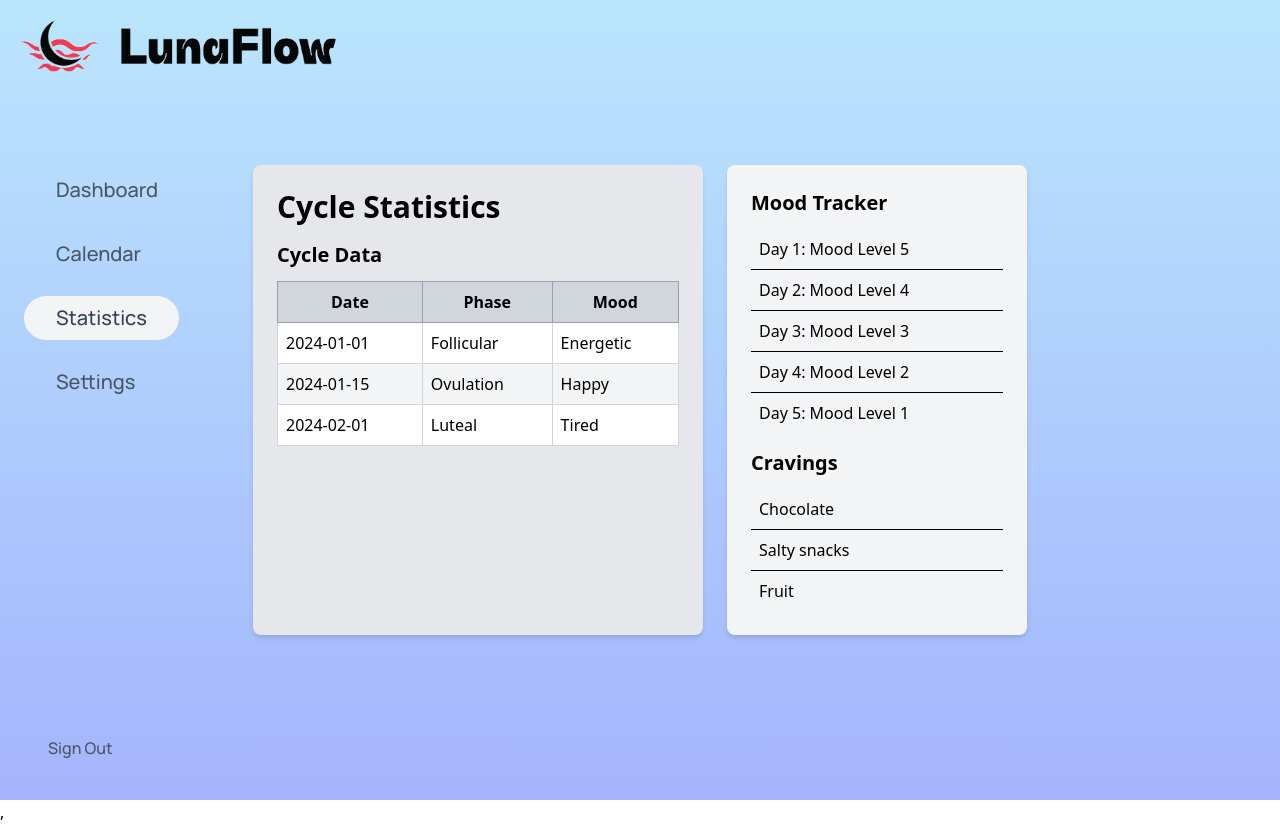
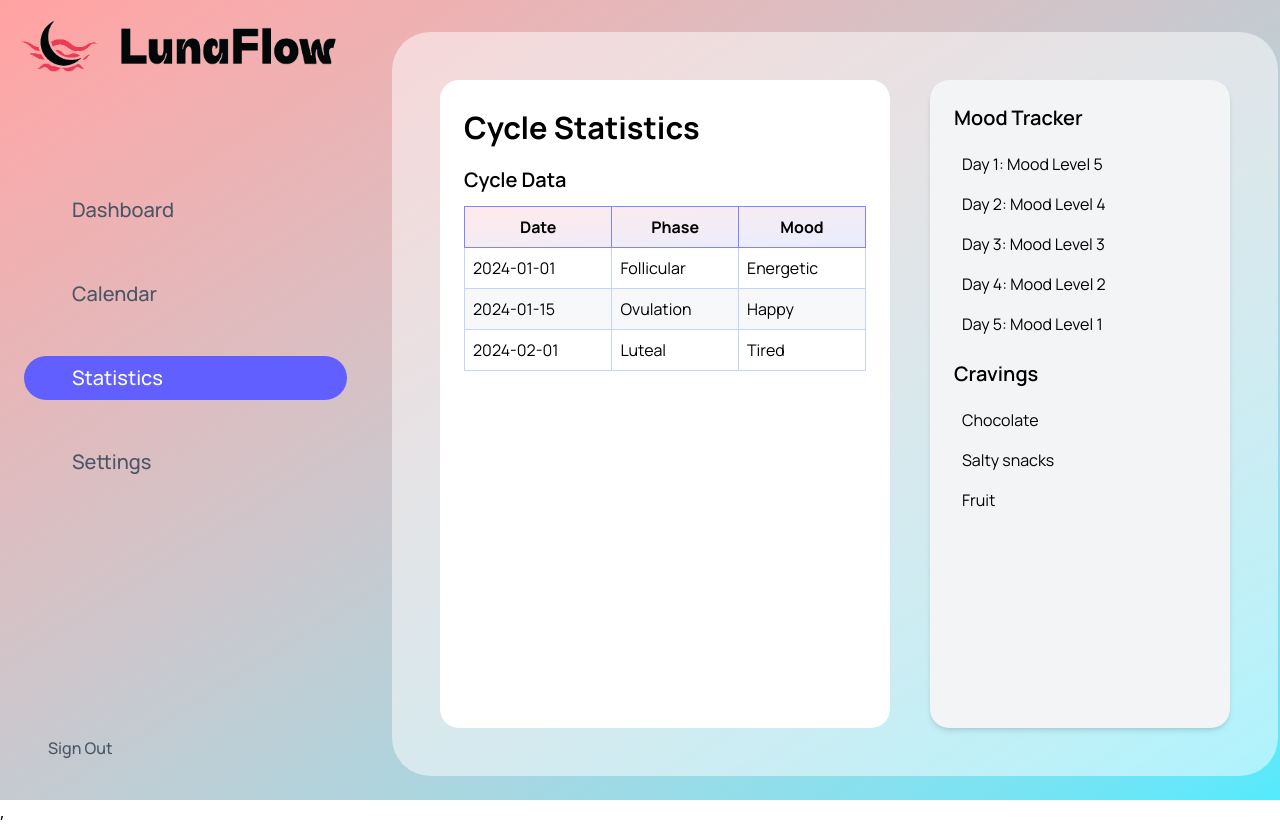
Before and after one commit to AHumanMaybe/hackViolet, a React (Vite) app in the folder Luna-Flow/: page /stats in a window 1280 px wide. Built offline with nearby package versions, Linux system fonts and the light colour scheme; no server answers.

Commit message:
Final touches
coloring stats and settings

```diff
--- a/Luna-Flow/src/Components/Journal.jsx
+++ b/Luna-Flow/src/Components/Journal.jsx
@@ -67,7 +67,9 @@ function Journal({ customTimestamp }) {
             {/* Submit Button */}
             <button
                 onClick={handleSubmit}
-                className="mt-4 p-2 bg-blue-500 text-white rounded"
+                className="w-full p-3 mt-10 mb-15 bg-indigo-300/80 hover:bg-indigo-500 hover:font-semibold text-black hover:text-white rounded-xl cursor-pointer
+                        transition-all duration-300 ease-in-out
+                        hover:shadow-xl hover:shadow-sky-200"
             >
                 Save Entry
             </button>
--- a/Luna-Flow/src/Components/Navbar.jsx
+++ b/Luna-Flow/src/Components/Navbar.jsx
@@ -33,10 +33,10 @@ function Navbar() {
                         <button
                             key={item.path}
                             onClick={() => navigate(item.path)}
-                            className={`flex items-center px-4 py-2 mt-5 text-gray-500 text-xl transition-colors duration-300 transform rounded-full hover:bg-gray-100 hover:text-black
-                                ${isActive(item.path) ? "text-gray-700 bg-gray-100" : "text-gray-600 hover:bg-gray-100 hover:text-gray-700"}`}
+                            className={`flex items-center px-6 py-2 mt-10 text-gray-500 text-xl transition-colors duration-300 transform rounded-full hover:bg-indigo-100/50 hover:text-black
+                                ${isActive(item.path) ? "text-white bg-indigo-500" : "text-gray-600 hover:bg-gray-100 hover:text-gray-700"}`}
                         >
-                            <span className="mx-4 font-medium">{item.name}</span>
+                            <span className="mx-6 mr-40 font-medium">{item.name}</span>
                         </button>
                     ))}
                 </nav>
--- a/Luna-Flow/src/Pages/Dashboard.jsx
+++ b/Luna-Flow/src/Pages/Dashboard.jsx
@@ -348,7 +348,7 @@ const Dashboard = () => {
             <p className="text-left text-lg"></p>
             <button
               onClick={handleLearnButton}
-              className="text-sm drop-shadow-md bg-indigo-500 m-6 text-white py-2 px-6 rounded-full hover:outline cursor-pointer block mx-auto"
+              className="text-sm drop-shadow-md bg-indigo-500 mt-20 text-white py-2 px-6 rounded-full hover:outline cursor-pointer block mx-auto"
             >
               Learn More
             </button>
--- a/Luna-Flow/src/Pages/EventCalendar.jsx
+++ b/Luna-Flow/src/Pages/EventCalendar.jsx
@@ -107,7 +107,7 @@ const EventCalendar = () => {
   return (
     <div className="flex font-primary flex-col lg:flex-row h-screen pl-90 pb-14 bg-gradient-to-tl from-cyan-300 to-red-300">
       {/* Main Wrapper with rounded corners */}
-      <div className="flex flex-row lg:flex-row rounded-[3vw] bg-white/50 p-4 m-8 w-full h-full">
+      <div className="flex flex-row lg:flex-row justify-center rounded-[3vw] bg-white/50 p-4 m-8 w-full h-full">
 
         {/* Left Column: Cycle Calendar */}
         <div className="flex flex-col bg-white p-8 m-6 rounded-[1.5vw] w-[450px]">
--- a/Luna-Flow/src/Pages/Settings.jsx
+++ b/Luna-Flow/src/Pages/Settings.jsx
@@ -12,45 +12,49 @@ const Settings = () => {
   };
 
   return (
-    <div className="min-h-screen flex flex-col items-center p-6 bg-gradient-to-t from-[#a5b4fc] to-[#bae6fd]">
-      <h1 className="text-3xl font-bold mb-6">Settings</h1>
-      <div className="bg-white p-6 rounded-lg shadow-md w-full max-w-md">
-        <h2 className="text-xl font-semibold mb-4">Update Your Information</h2>
+    <div className="flex font-primary flex-col lg:flex-row h-screen pl-90 pb-14 bg-gradient-to-tl from-cyan-300 to-red-300">
+      {/* Main Wrapper with rounded corners */}
+      <div className="flex flex-row lg:flex-row justify-center rounded-[3vw] bg-white/50 p-30 m-8 w-full h-full">
+       <div className="bg-white p-16 rounded-[1.5vw] shadow-md w-full max-w-md">
+        <h2 className="text-2xl font-bold mb-4">Update Your Information</h2>
         <label className="block mb-2">Age</label>
         <input
           type="number"
           value={age}
           onChange={(e) => setAge(e.target.value)}
-          className="border p-2 w-full rounded mb-4"
+          className="border border-indigo-400 p-2 w-full rounded mb-4"
         />
         <label className="block mb-2">Race</label>
         <input
           type="text"
           value={race}
           onChange={(e) => setRace(e.target.value)}
-          className="border p-2 w-full rounded mb-4"
+          className="border border-indigo-400 p-2 w-full rounded mb-4"
         />
         <label className="block mb-2">Height (in cm)</label>
         <input
           type="number"
           value={height}
           onChange={(e) => setHeight(e.target.value)}
-          className="border p-2 w-full rounded mb-4"
+          className="border border-indigo-400 p-2 w-full rounded mb-4"
         />
         <label className="block mb-2">Weight (in kg)</label>
         <input
           type="number"
           value={weight}
           onChange={(e) => setWeight(e.target.value)}
-          className="border p-2 w-full rounded mb-4"
+          className="border border-indigo-400 p-2 w-full rounded mb-4"
         />
         <button
           onClick={handleSave}
-          className="bg-[#ffffff] text-black p-2 w-full rounded shadow-md hover:bg-gray-200">
+          className="w-full p-3 mt-10 mb-15 bg-indigo-300/80 hover:bg-indigo-500 hover:font-semibold text-black hover:text-white rounded-xl cursor-pointer
+                        transition-all duration-300 ease-in-out
+                        hover:shadow-xl hover:shadow-sky-200">
           Save Changes
         </button>
       </div>
     </div>
+   </div>
   );
 };
 
--- a/Luna-Flow/src/Pages/Statistics.jsx
+++ b/Luna-Flow/src/Pages/Statistics.jsx
@@ -20,26 +20,27 @@ const Statistics = () => {
   }, []);
 
   return (
-    <div className="min-h-screen flex items-center justify-center p-6 bg-gradient-to-t from-[#A5B4FC] to-[#BAE6FD]">
-      <div className="flex flex-row space-x-6">
+    <div className="flex font-primary flex-col lg:flex-row h-screen pl-90 pb-14 bg-gradient-to-tl from-cyan-300 to-red-300">
+      {/* Main Wrapper with rounded corners */}
+      <div className="flex flex-row lg:flex-row justify-center rounded-[3vw] bg-white/50 p-4 m-8 w-full h-full">
         {/* Cycle Data */}
-        <div className="bg-gray-200 p-6 rounded-lg shadow-md w-[450px]">
-          <h1 className="text-3xl font-bold mb-4">Cycle Statistics</h1>
+        <div className="bg-white p-6 m-8 rounded-[1.5vw] w-[450px]">
+          <h1 className="text-[2.4vw] font-bold mb-4">Cycle Statistics</h1>
           <h2 className="text-xl font-semibold mb-3">Cycle Data</h2>
-          <table className="w-full border-collapse border border-gray-300">
+          <table className="w-full rounded-[1.5vw]">
             <thead>
-              <tr className="bg-gray-300">
-                <th className="border border-gray-400 p-2">Date</th>
-                <th className="border border-gray-400 p-2">Phase</th>
-                <th className="border border-gray-400 p-2">Mood</th>
+              <tr className="bg-gradient-to-br from-red-200/40 to-indigo-200/40 ">
+                <th className="border border-indigo-400 p-2">Date</th>
+                <th className="border border-indigo-400 p-2">Phase</th>
+                <th className="border border-indigo-400 p-2">Mood</th>
               </tr>
             </thead>
             <tbody>
               {cycleData.map((item, index) => (
-                <tr key={index} className="odd:bg-white even:bg-gray-100">
-                  <td className="border border-gray-300 p-2">{item.date}</td>
-                  <td className="border border-gray-300 p-2">{item.phase}</td>
-                  <td className="border border-gray-300 p-2">{item.mood}</td>
+                <tr key={index} className="odd:bg-white even:bg-gray-200/30">
+                  <td className="border border-indigo-200 p-2">{item.date}</td>
+                  <td className="border border-indigo-200 p-2">{item.phase}</td>
+                  <td className="border border-indigo-200 p-2">{item.mood}</td>
                 </tr>
               ))}
             </tbody>
@@ -47,17 +48,17 @@ const Statistics = () => {
         </div>
 
         {/* Mood and Cravings Data */}
-        <div className="bg-gray-100 p-6 rounded-lg shadow-md w-[300px]">
+        <div className="bg-gray-100 p-6 ml-2 m-8 rounded-[1.5vw] shadow-md w-[300px]">
           <h2 className="text-xl font-semibold mb-3">Mood Tracker</h2>
           <ul className="mb-4">
             {moodData.map((mood, index) => (
-              <li key={index} className="p-2 border-b last:border-b-0">Day {index + 1}: Mood Level {mood}</li>
+              <li key={index} className="p-2 border:indigo-400 last:border-b-0">Day {index + 1}: Mood Level {mood}</li>
             ))}
           </ul>
           <h2 className="text-xl font-semibold mb-3">Cravings</h2>
           <ul>
             {cravingsData.map((craving, index) => (
-              <li key={index} className="p-2 border-b last:border-b-0">{craving}</li>
+              <li key={index} className="p-2 border-indigo last:border-b-0">{craving}</li>
             ))}
           </ul>
         </div>
```
